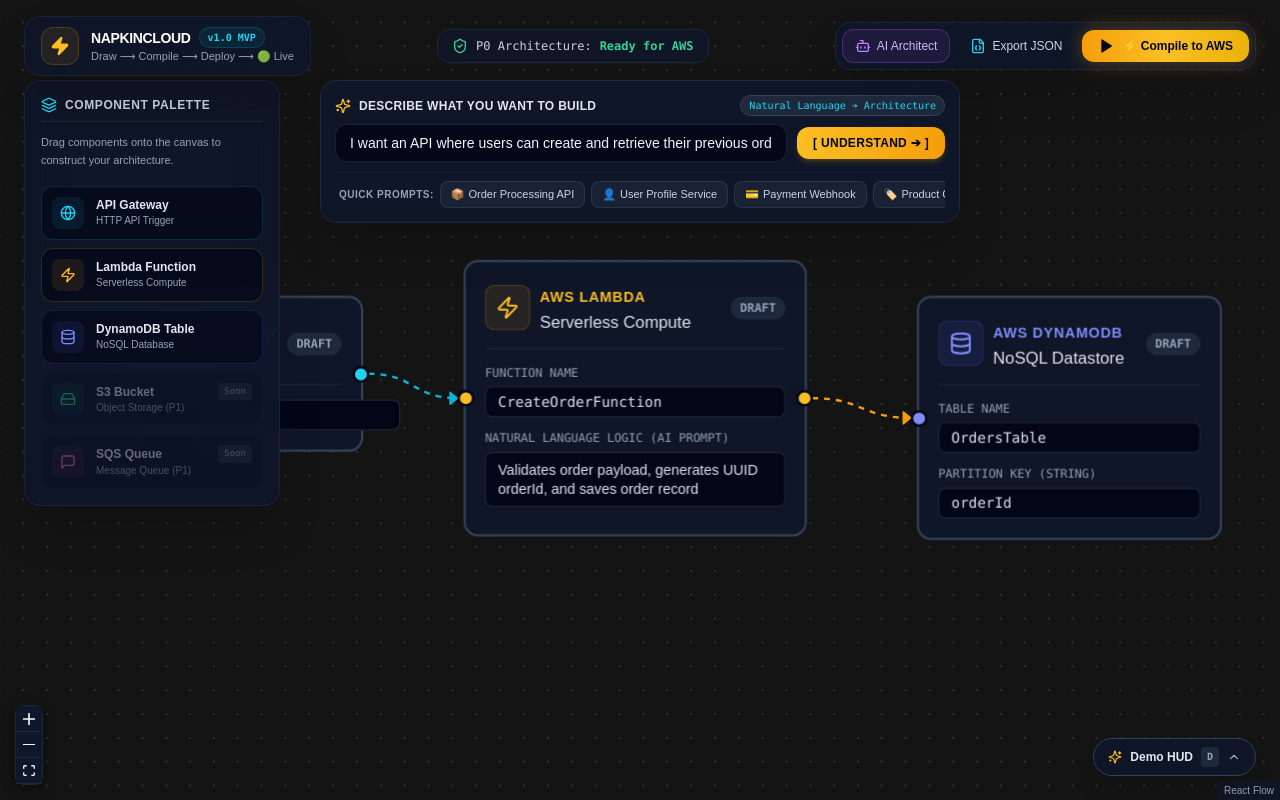
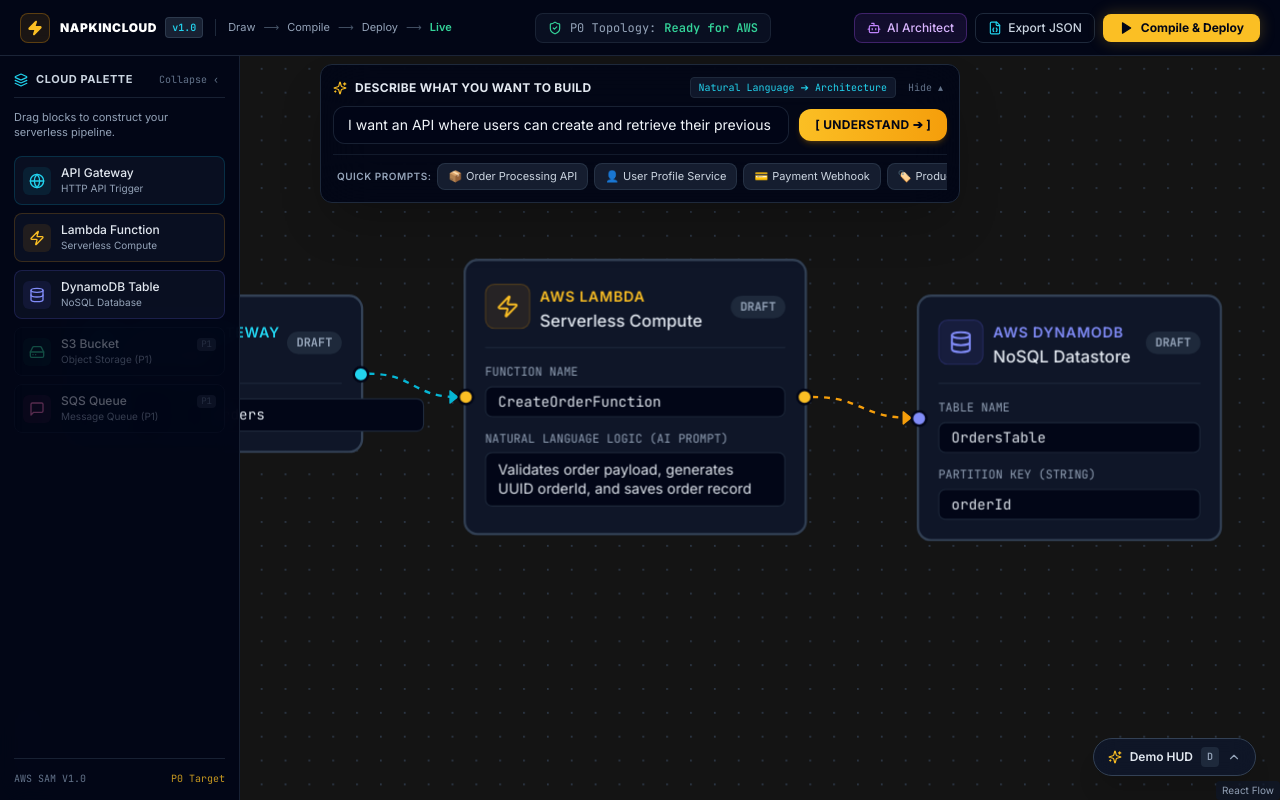
Before and after one commit to hardik783-hub/NapkinCloud, a Next.js app: page / in a window 1280 px wide. Built offline with nearby package versions, Linux system fonts and the light colour scheme.

Commit message:
refactor(ui): hallmark workbench frame, typography tokens and docked panels

```diff
--- a/src/app/globals.css
+++ b/src/app/globals.css
@@ -5,17 +5,19 @@
 @tailwind utilities;
 
 :root {
-  --background: #020617;
-  --foreground: #f8fafc;
+  --background: #030712;
+  --foreground: #f9fafb;
 }
 
 body {
   color: var(--foreground);
   background: var(--background);
-  font-family: Arial, Helvetica, sans-serif;
+  font-family: var(--font-sans), system-ui, -apple-system, sans-serif;
   margin: 0;
   padding: 0;
   overflow: hidden;
+  -webkit-font-smoothing: antialiased;
+  -moz-osx-font-smoothing: grayscale;
 }
 
 /* Custom dark styling for React Flow controls */
--- a/src/app/layout.tsx
+++ b/src/app/layout.tsx
@@ -1,5 +1,16 @@
 import type { Metadata } from "next";
+import { Inter, JetBrains_Mono } from "next/font/google";
 import "./globals.css";
+
+const inter = Inter({
+  variable: "--font-sans",
+  subsets: ["latin"],
+});
+
+const jetbrainsMono = JetBrains_Mono({
+  variable: "--font-mono",
+  subsets: ["latin"],
+});
 
 export const metadata: Metadata = {
   title: "NapkinCloud — From Architecture to Live Cloud",
@@ -13,7 +24,9 @@
 }>) {
   return (
     <html lang="en" className="dark">
-      <body className="antialiased bg-slate-950 text-slate-100 overflow-hidden select-none">
+      <body
+        className={`${inter.variable} ${jetbrainsMono.variable} font-sans antialiased bg-slate-950 text-slate-100 overflow-hidden select-none`}
+      >
         {children}
       </body>
     </html>
--- a/src/components/canvas/PromptBar.tsx
+++ b/src/components/canvas/PromptBar.tsx
@@ -42,6 +42,7 @@
   const [prompt, setPrompt] = useState('I want an API where users can create and retrieve their previous orders.');
   const [isGenerating, setIsGenerating] = useState(false);
   const [statusMessage, setStatusMessage] = useState<string | null>(null);
+  const [isCollapsed, setIsCollapsed] = useState(false);
 
   const handleGenerate = async (textToUse?: string) => {
     const activePrompt = (textToUse || prompt).trim();
@@ -86,20 +87,44 @@
     handleGenerate(preset.prompt);
   };
 
+  if (isCollapsed) {
+    return (
+      <div className="absolute top-16 left-1/2 -translate-x-1/2 z-20 pointer-events-auto">
+        <button
+          onClick={() => setIsCollapsed(false)}
+          className="flex items-center gap-2 px-3 py-1.5 rounded-full bg-slate-900/90 hover:bg-slate-800 border border-slate-700/80 text-xs text-slate-300 hover:text-white shadow-xl backdrop-blur-md transition select-none"
+        >
+          <Sparkles className="w-3.5 h-3.5 text-amber-400" />
+          <span>Prompt Bar (Natural Language ➔ Canvas)</span>
+          <span className="text-[10px] text-slate-500 font-mono">Expand ▾</span>
+        </button>
+      </div>
+    );
+  }
+
   return (
-    <div className="absolute top-20 left-1/2 -translate-x-1/2 z-20 w-full max-w-2xl px-4 pointer-events-auto">
-      <div className="bg-slate-900/95 backdrop-blur-xl border border-slate-800 rounded-2xl shadow-2xl p-3.5 transition-all focus-within:border-cyan-500/60 focus-within:ring-1 focus-within:ring-cyan-500/40">
+    <div className="absolute top-16 left-1/2 -translate-x-1/2 z-20 w-full max-w-2xl px-4 pointer-events-auto select-none">
+      <div className="bg-slate-950/90 backdrop-blur-xl border border-slate-800 rounded-xl shadow-2xl p-3 transition-all focus-within:border-cyan-500/50">
         {/* Header matching Hardik's sketch */}
         <div className="flex items-center justify-between mb-2">
           <div className="flex items-center gap-2">
-            <Sparkles className="w-4 h-4 text-amber-400" />
+            <Sparkles className="w-3.5 h-3.5 text-amber-400" />
             <span className="text-xs font-bold text-slate-200 uppercase tracking-wide">
               Describe what you want to build
             </span>
           </div>
-          <span className="text-[10px] font-mono px-2 py-0.5 rounded-full bg-slate-800 text-cyan-400 border border-slate-700">
-            Natural Language ➔ Architecture
-          </span>
+          <div className="flex items-center gap-2">
+            <span className="text-[10px] font-mono px-2 py-0.5 rounded bg-slate-900 text-cyan-400 border border-slate-800">
+              Natural Language ➔ Architecture
+            </span>
+            <button
+              onClick={() => setIsCollapsed(true)}
+              className="text-[10px] text-slate-500 hover:text-slate-300 font-mono px-1 py-0.5 rounded hover:bg-slate-900 transition"
+              title="Collapse Prompt Bar"
+            >
+              Hide ▴
+            </button>
+          </div>
         </div>
 
         <form
--- a/src/components/canvas/Sidebar.tsx
+++ b/src/components/canvas/Sidebar.tsx
@@ -68,22 +68,48 @@
 ];
 
 export default function Sidebar() {
+  const [collapsed, setCollapsed] = React.useState(false);
+
   const onDragStart = (event: React.DragEvent, nodeType: string) => {
     event.dataTransfer.setData('application/reactflow', nodeType);
     event.dataTransfer.effectAllowed = 'move';
   };
 
+  if (collapsed) {
     return (
-    <aside className="absolute left-6 top-20 z-10 w-64 rounded-2xl bg-slate-900/90 backdrop-blur-xl border border-slate-800/80 p-4 shadow-2xl flex flex-col gap-3 pointer-events-auto">
-      <div className="flex items-center gap-2 pb-2 border-b border-slate-800">
+      <aside className="fixed left-0 top-14 bottom-0 w-12 bg-slate-950/95 backdrop-blur-md border-r border-slate-800/80 py-4 px-2 z-20 flex flex-col items-center justify-between pointer-events-auto select-none">
+        <button
+          onClick={() => setCollapsed(false)}
+          className="p-2 rounded-lg bg-slate-900 hover:bg-slate-800 text-slate-400 hover:text-white border border-slate-800 transition"
+          title="Expand Component Palette"
+        >
           <Layers className="w-4 h-4 text-cyan-400" />
-        <span className="text-xs font-bold uppercase tracking-wider text-slate-300">
-          Component Palette
+        </button>
+      </aside>
+    );
+  }
+
+  return (
+    <aside className="fixed left-0 top-14 bottom-0 w-60 bg-slate-950/95 backdrop-blur-md border-r border-slate-800/80 p-3.5 z-20 flex flex-col justify-between pointer-events-auto select-none">
+      <div className="flex flex-col gap-3">
+        <div className="flex items-center justify-between pb-2 border-b border-slate-800/80">
+          <div className="flex items-center gap-2">
+            <Layers className="w-3.5 h-3.5 text-cyan-400" />
+            <span className="text-[11px] font-bold uppercase tracking-wider text-slate-300">
+              Cloud Palette
             </span>
           </div>
+          <button
+            onClick={() => setCollapsed(true)}
+            className="text-[10px] text-slate-500 hover:text-slate-300 px-1.5 py-0.5 rounded hover:bg-slate-900 transition font-mono"
+            title="Collapse Sidebar"
+          >
+            Collapse ‹
+          </button>
+        </div>
 
-      <p className="text-[11px] text-slate-400 leading-relaxed">
-        Drag components onto the canvas to construct your architecture.
+        <p className="text-[11px] text-slate-400 leading-snug">
+          Drag blocks to construct your serverless pipeline.
         </p>
 
         <div className="flex flex-col gap-2 pt-1">
@@ -92,23 +118,23 @@
               key={item.type}
               draggable={item.enabled}
               onDragStart={(e) => item.enabled && onDragStart(e, item.type)}
-            className={`flex items-center gap-3 p-2.5 rounded-xl border transition-all duration-200 ${
+              className={`flex items-center gap-2.5 p-2 rounded-lg border transition-all duration-150 ${
                 item.enabled
-                ? `cursor-grab active:cursor-grabbing bg-slate-950/60 ${item.borderColor} hover:bg-slate-800/50 hover:scale-[1.02]`
-                : 'opacity-40 cursor-not-allowed bg-slate-950/30 border-slate-800/40'
+                  ? `cursor-grab active:cursor-grabbing bg-slate-900/60 ${item.borderColor} hover:bg-slate-900 active:scale-[0.98]`
+                  : 'opacity-35 cursor-not-allowed bg-slate-950/40 border-slate-900'
               }`}
             >
-            <div className={`p-2 rounded-lg ${item.bgColor} ${item.iconColor}`}>
+              <div className={`p-1.5 rounded-md ${item.bgColor} ${item.iconColor} shrink-0`}>
                 {item.icon}
               </div>
               <div className="flex-1 min-w-0">
                 <div className="flex items-center justify-between">
-                <span className="text-xs font-semibold text-slate-200 truncate">
+                  <span className="text-xs font-medium text-slate-200 truncate">
                     {item.label}
                   </span>
                   {!item.enabled && (
-                  <span className="text-[9px] font-mono px-1.5 py-0.5 rounded bg-slate-800 text-slate-400">
-                    Soon
+                    <span className="text-[9px] font-mono px-1 py-0.2 rounded bg-slate-800 text-slate-500">
+                      P1
                     </span>
                   )}
                 </div>
@@ -117,6 +143,12 @@
             </div>
           ))}
         </div>
+      </div>
+
+      <div className="pt-3 border-t border-slate-800/80 flex items-center justify-between text-[10px] font-mono text-slate-500">
+        <span>AWS SAM V1.0</span>
+        <span className="text-amber-400/80">P0 Target</span>
+      </div>
     </aside>
   );
 }
--- a/src/components/canvas/TopBar.tsx
+++ b/src/components/canvas/TopBar.tsx
@@ -50,57 +50,62 @@
 
   return (
     <>
-      <header className="absolute top-4 left-6 right-6 z-20 flex items-center justify-between pointer-events-auto">
-        {/* Left: Brand / Title */}
-        <div className="flex items-center gap-3 bg-slate-900/90 backdrop-blur-xl border border-slate-800/80 px-4 py-2.5 rounded-2xl shadow-2xl">
-          <div className="p-2 rounded-xl bg-amber-500/10 text-amber-400 border border-amber-500/20 flex items-center justify-center">
-            <Zap className="w-5 h-5 fill-amber-400" />
-          </div>
-          <div>
+      <header className="fixed top-0 left-0 right-0 h-14 bg-slate-950/95 backdrop-blur-md border-b border-slate-800/90 px-5 z-30 flex items-center justify-between pointer-events-auto select-none">
+        {/* Left: Brand / Studio Breadcrumb */}
+        <div className="flex items-center gap-3">
+          <div className="flex items-center gap-2.5">
+            <div className="p-1.5 rounded-lg bg-amber-500/10 text-amber-400 border border-amber-500/30 flex items-center justify-center">
+              <Zap className="w-4 h-4 fill-amber-400" />
+            </div>
             <div className="flex items-center gap-2">
-              <h1 className="text-sm font-black tracking-tight text-white uppercase">
+              <h1 className="text-xs font-black tracking-wider text-white uppercase">
                 NapkinCloud
               </h1>
-              <span className="text-[10px] font-mono px-2 py-0.5 rounded-full bg-cyan-500/10 text-cyan-400 border border-cyan-500/20 font-bold">
-                v1.0 MVP
+              <span className="text-[10px] font-mono px-1.5 py-0.5 rounded bg-slate-800/80 text-cyan-400 border border-slate-700/80 font-semibold">
+                v1.0
               </span>
             </div>
-            <p className="text-[11px] text-slate-400">
-              Draw ⟶ Compile ⟶ Deploy ⟶ 🟢 Live
-            </p>
+          </div>
+
+          <div className="hidden sm:flex items-center gap-2 text-[11px] text-slate-400 pl-3 border-l border-slate-800">
+            <span>Draw</span>
+            <span className="text-slate-600">⟶</span>
+            <span>Compile</span>
+            <span className="text-slate-600">⟶</span>
+            <span>Deploy</span>
+            <span className="text-slate-600">⟶</span>
+            <span className="text-emerald-400 font-semibold">Live</span>
           </div>
         </div>
 
-        {/* Center: Live Control Surface Status Badge */}
+        {/* Center: Status Indicator */}
         {isLive ? (
-          <div className="flex items-center gap-3 bg-emerald-950/50 backdrop-blur-md border border-emerald-500/40 px-4 py-2 rounded-2xl shadow-[0_0_20px_rgba(16,185,129,0.25)] text-xs font-mono">
-            <div className="flex items-center gap-2 text-emerald-400 font-bold">
-              <span className="w-2 h-2 rounded-full bg-emerald-400 animate-ping" />
-              <span>🟢 Live Control Surface Active</span>
-            </div>
-            <div className="hidden lg:flex items-center gap-2 pl-3 border-l border-emerald-800/60">
+          <div className="flex items-center gap-2.5 bg-emerald-950/40 border border-emerald-500/30 px-3 py-1.5 rounded-lg text-xs font-mono">
+            <span className="w-2 h-2 rounded-full bg-emerald-400 animate-ping shrink-0" />
+            <span className="text-emerald-400 font-bold">🟢 Live Control Surface Active</span>
+            <div className="hidden lg:flex items-center gap-1.5 pl-2.5 border-l border-emerald-800/50">
               <button
                 onClick={onOpenApiDrawer}
-                className="px-2 py-0.5 rounded bg-cyan-500/20 text-cyan-300 hover:bg-cyan-500/30 text-[11px] transition"
+                className="px-2 py-0.5 rounded bg-cyan-500/20 hover:bg-cyan-500/30 text-cyan-300 text-[11px] transition font-medium"
               >
                 Test API
               </button>
               <button
                 onClick={onOpenDbDrawer}
-                className="px-2 py-0.5 rounded bg-indigo-500/20 text-indigo-300 hover:bg-indigo-500/30 text-[11px] transition"
+                className="px-2 py-0.5 rounded bg-indigo-500/20 hover:bg-indigo-500/30 text-indigo-300 text-[11px] transition font-medium"
               >
                 Inspect DB
               </button>
             </div>
           </div>
         ) : (
-          <div className="hidden md:flex items-center gap-2 bg-slate-900/80 backdrop-blur-md border border-slate-800 px-3.5 py-2 rounded-xl text-xs font-mono">
+          <div className="hidden md:flex items-center gap-2 bg-slate-900/60 border border-slate-800/80 px-3 py-1.5 rounded-lg text-xs font-mono">
             <ShieldCheck
-              className={`w-4 h-4 ${
+              className={`w-3.5 h-3.5 ${
                 validation.isValidP0 ? 'text-emerald-400' : 'text-amber-400'
               }`}
             />
-            <span className="text-slate-300">P0 Architecture:</span>
+            <span className="text-slate-400">P0 Topology:</span>
             <span
               className={`font-semibold ${
                 validation.isValidP0 ? 'text-emerald-400' : 'text-amber-400'
@@ -112,51 +117,51 @@
         )}
 
         {/* Right: Actions */}
-        <div className="flex items-center gap-2 bg-slate-900/90 backdrop-blur-xl border border-slate-800/80 p-1.5 rounded-2xl shadow-2xl">
+        <div className="flex items-center gap-2">
           {onToggleExplainer && (
             <button
               onClick={onToggleExplainer}
-              className="flex items-center gap-1.5 px-3 py-2 rounded-xl text-xs font-medium text-purple-300 hover:text-white bg-purple-500/10 hover:bg-purple-500/20 border border-purple-500/30 transition-all"
+              className="flex items-center gap-1.5 px-3 py-1.5 rounded-lg text-xs font-medium text-purple-300 hover:text-white bg-purple-500/10 hover:bg-purple-500/20 border border-purple-500/30 active:scale-[0.98] transition-all"
               title="Explain Architecture with AI Agent"
             >
-              <Bot className="w-4 h-4 text-purple-400" />
+              <Bot className="w-3.5 h-3.5 text-purple-400" />
               <span>AI Architect</span>
             </button>
           )}
 
           <button
             onClick={handleOpenJsonModal}
-            className="flex items-center gap-1.5 px-3 py-2 rounded-xl text-xs font-medium text-slate-300 hover:text-white hover:bg-slate-800 transition-all"
+            className="flex items-center gap-1.5 px-3 py-1.5 rounded-lg text-xs font-medium text-slate-300 hover:text-white hover:bg-slate-800/80 border border-slate-800 active:scale-[0.98] transition-all"
           >
-            <FileJson className="w-4 h-4 text-cyan-400" />
+            <FileJson className="w-3.5 h-3.5 text-cyan-400" />
             <span>Export JSON</span>
           </button>
 
           <button
             onClick={onCompile}
             disabled={isCompiling}
-            className={`flex items-center gap-2 px-4 py-2 rounded-xl text-xs font-bold transition-all ${
+            className={`flex items-center gap-2 px-4 py-1.5 rounded-lg text-xs font-bold active:scale-[0.98] transition-all ${
               isCompiling
                 ? 'bg-amber-500/50 text-slate-950 cursor-wait animate-pulse'
                 : isLive
-                ? 'bg-emerald-500 hover:bg-emerald-400 text-slate-950 shadow-[0_0_20px_rgba(16,185,129,0.4)]'
-                : 'bg-gradient-to-r from-amber-500 via-amber-400 to-yellow-500 text-slate-950 hover:brightness-110 active:scale-95 shadow-[0_0_20px_rgba(245,158,11,0.35)]'
+                ? 'bg-emerald-500 hover:bg-emerald-400 text-slate-950 shadow-[0_0_15px_rgba(16,185,129,0.3)]'
+                : 'bg-amber-400 hover:bg-amber-300 text-slate-950 shadow-[0_0_15px_rgba(251,191,36,0.25)]'
             }`}
           >
             {isCompiling ? (
               <>
-                <Loader2 className="w-4 h-4 animate-spin text-slate-950" />
+                <Loader2 className="w-3.5 h-3.5 animate-spin text-slate-950" />
                 <span>Compiling...</span>
               </>
             ) : isLive ? (
               <>
-                <Activity className="w-4 h-4 text-slate-950" />
-                <span>🟢 Re-Deploy</span>
+                <Activity className="w-3.5 h-3.5 text-slate-950" />
+                <span>🟢 Live Control</span>
               </>
             ) : (
               <>
-                <Play className="w-4 h-4 fill-slate-950" />
-                <span>⚡ Compile to AWS</span>
+                <Play className="w-3.5 h-3.5 fill-slate-950" />
+                <span>Compile & Deploy</span>
               </>
             )}
           </button>
--- a/tailwind.config.ts
+++ b/tailwind.config.ts
@@ -9,6 +9,10 @@
   darkMode: "class",
   theme: {
     extend: {
+      fontFamily: {
+        sans: ["var(--font-sans)", "system-ui", "sans-serif"],
+        mono: ["var(--font-mono)", "ui-monospace", "monospace"],
+      },
       colors: {
         background: "var(--background)",
         foreground: "var(--foreground)",
```
Also changed, not shown: 2 other files (tests, documents, lock files or other folders). Lines whose indentation alone changed are shown as unchanged.
